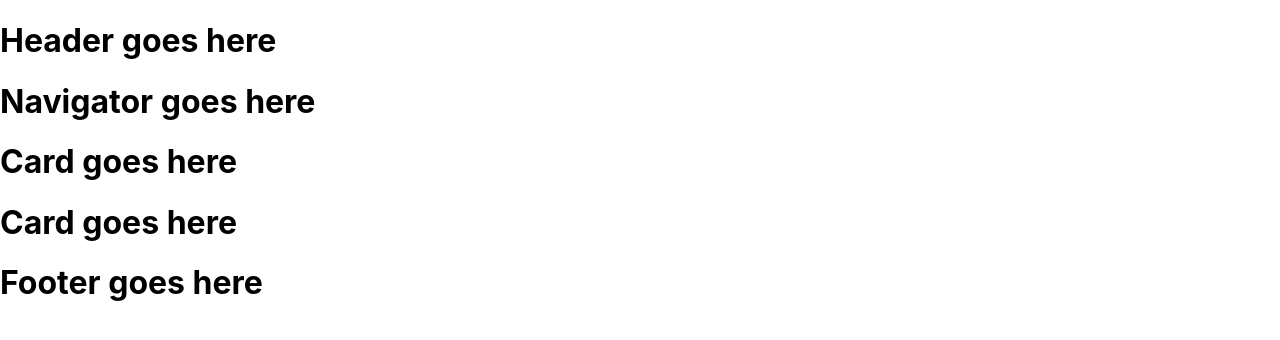
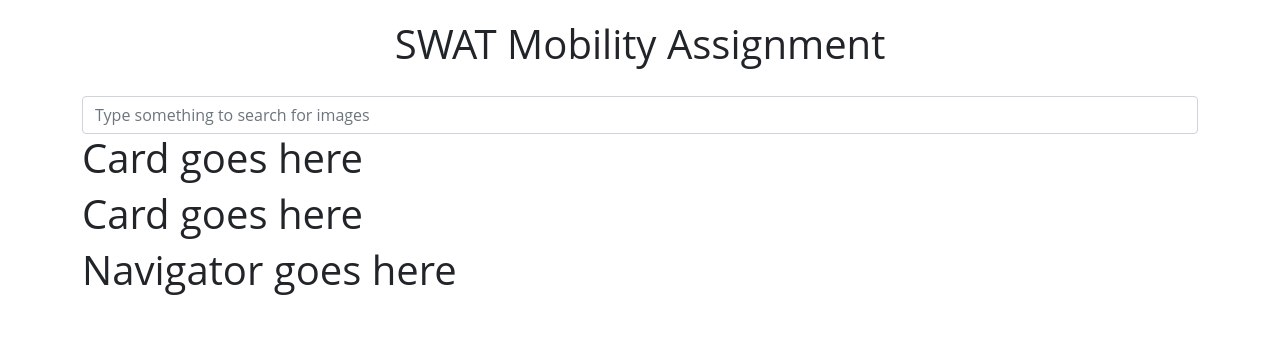
Before and after one commit to isuruAb/swat, a React (Create React App) app: page / in a window 1280 px wide. Shown: the top 340 px of the page. Built offline with nearby package versions, Linux system fonts and the light colour scheme.

Commit message:
add text field component

```diff
--- a/src/App.js
+++ b/src/App.js
@@ -1,4 +1,4 @@
-import './App.scss';
+import "./utils/styles/custom.scss";
 import Dashboard from './containers/Dashboard';
 
 function App() {
--- a/src/components/Footer/index.js
+++ /dev/null
@@ -1,5 +0,0 @@
-const Footer = () => {
-  return <h1>Footer goes here</h1>;
-};
-
-export default Footer;
--- a/src/components/Header/index.js
+++ b/src/components/Header/index.js
@@ -1,5 +1,11 @@
+import styles from "./index.module.scss";
+
 const Header = () => {
-  return <h1>Header goes here</h1>;
+  return (
+    <div className={styles.headerWrapper}>
+      <h1>SWAT Mobility Assignment</h1>
+    </div>
+  );
 };
 
 export default Header;
--- /dev/null
+++ b/src/components/Header/index.module.scss
@@ -0,0 +1,4 @@
+.headerWrapper{
+    text-align: center;
+    padding: 20px;
+}
--- /dev/null
+++ b/src/components/TextField/index.js
@@ -0,0 +1,7 @@
+import { Form } from "react-bootstrap";
+
+const TextField = ({ type, placeholder }) => {
+  return <Form.Control type={type} placeholder={placeholder} />;
+};
+
+export default TextField;
--- a/src/containers/Dashboard.js
+++ b/src/containers/Dashboard.js
@@ -3,18 +3,22 @@ import CardList from "../components/CardList";
 import Footer from "../components/Footer";
 import Header from "../components/Header";
 import Navigator from "../components/Navigator";
+import TextField from "../components/TextField";
 
 const Dashboard = () => {
   return (
     <>
       <Header />
       <Container>
+        <TextField
+          type={"text"}
+          placeholder={"Type something to search for images"}
+        />
         <div>
-          <Navigator />
           <CardList />
         </div>
+        <Navigator />
       </Container>
-      <Footer />
     </>
   );
 };
--- /dev/null
+++ b/src/utils/styles/colors.scss
@@ -0,0 +1,6 @@
+$primary: #fbc91b;
+$grey: #f2f2f2;
+$greyText: rgba(0, 0, 0, 0.5);
+$blackText: rgba(0, 0, 0, 0.82);
+$white: #ffffff;
+$shadowBlack: rgba(0, 0, 0, 0.08);
--- /dev/null
+++ b/src/utils/styles/custom.scss
@@ -0,0 +1,17 @@
+@import "./colors.scss";
+
+$body-bg: $white;
+
+$theme-colors: (
+  "primary": $primary
+);
+
+$colors: (
+  "tertiary": $blackText
+);
+
+@import "~bootstrap/scss/bootstrap";
+
+* {
+  font-family: "Open Sans", sans-serif;
+}
```
Also changed, not shown: 1 other file (tests, documents, lock files or other folders).
